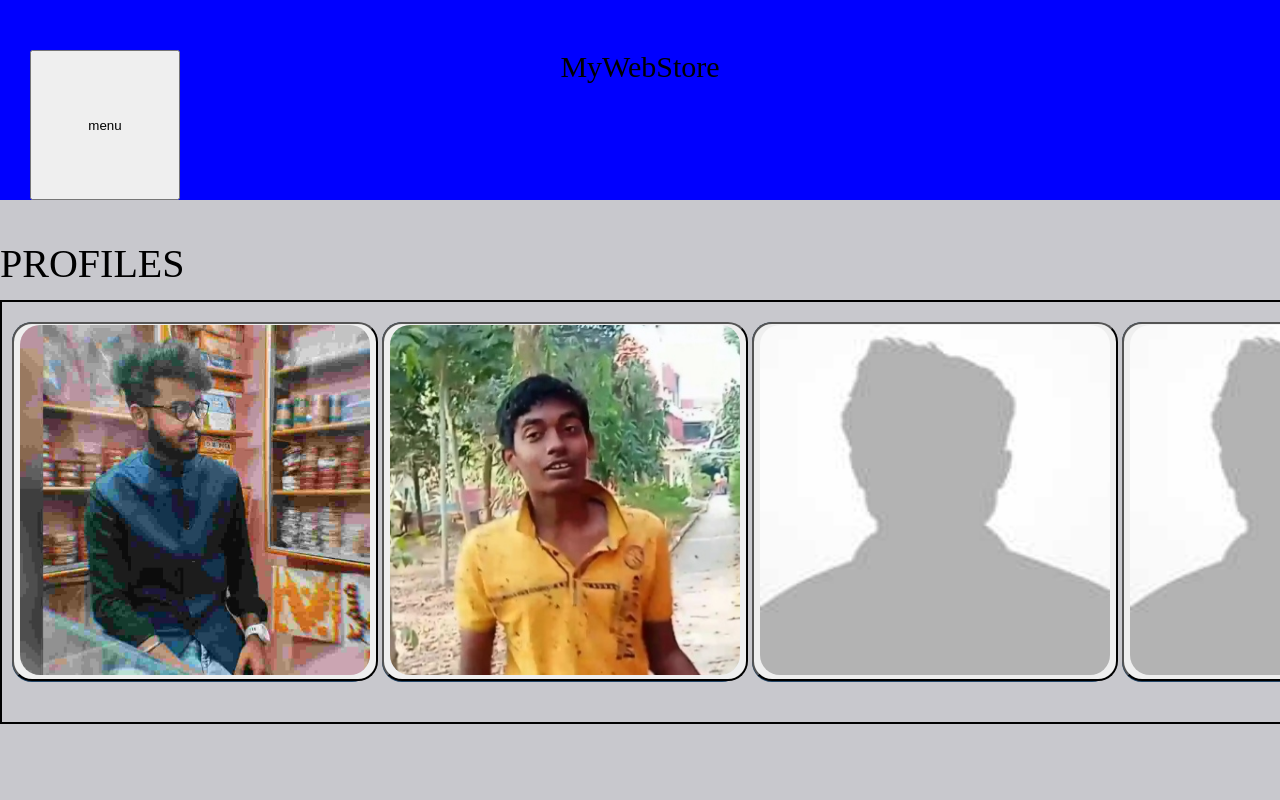
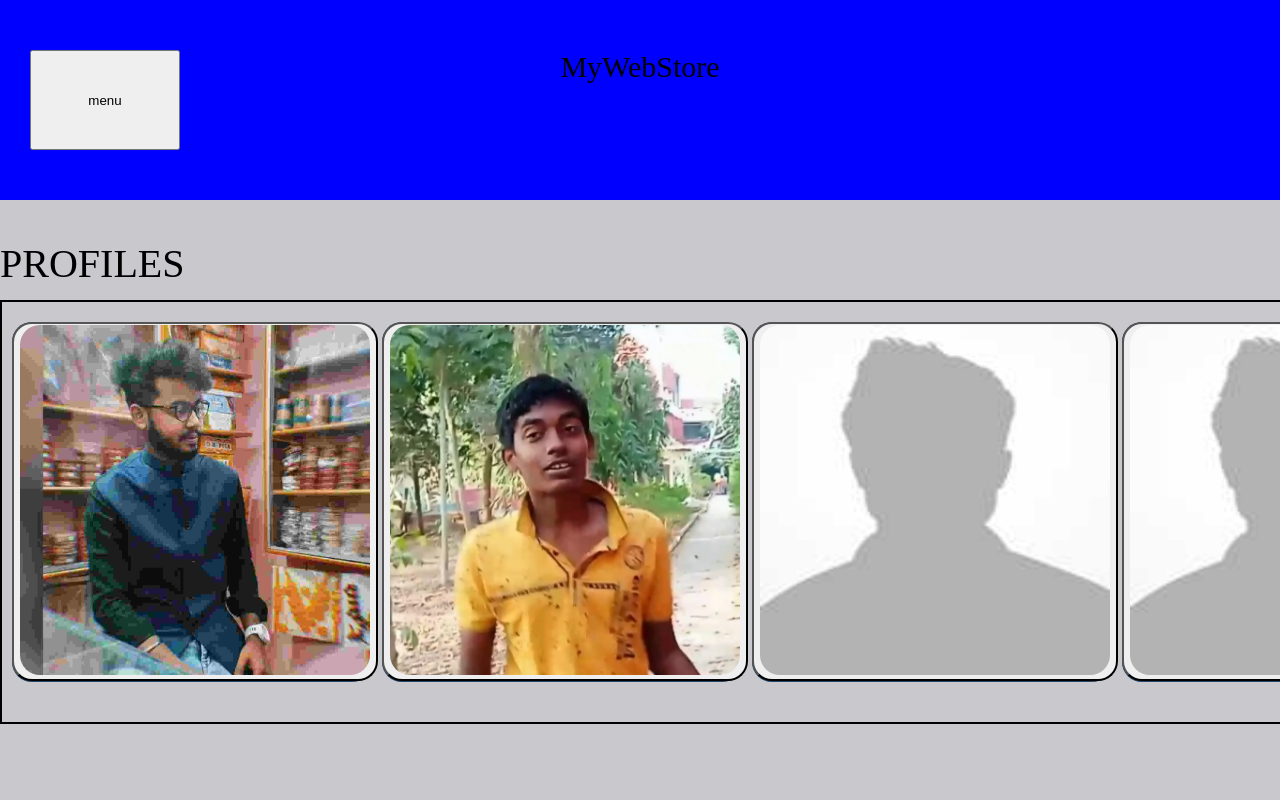
Before and after one commit to akashmaitygroup/mywebstore, a plain HTML site: page index.html in a window 1280 px wide. Shown: the top 800 px of the page. Drawn offline with Linux system fonts and the light colour scheme.

Commit message:
Update index.html

```diff
--- a/index.html
+++ b/index.html
@@ -7,7 +7,7 @@
         <!-- THIS IS THE MAIN NAVIGETERG-->
         <div style="position:absolute;top:0px;left:0px;background-color:rgb(0,0,255);height:200px;width:100%;">
             <div style="position:relative;width:20px;height:20px;top:50px;left:30px;">
-                <button onclick="gomenu();" style="width:150px;height:150px;">menu</button>
+                <button onclick="gomenu();" style="width:150px;height:100px;">menu</button>
             </div>
             <p style="font-size:30px;text-align:center;font-color:rbg(255,255,255);">MyWebStore</p>
         </div >
```
